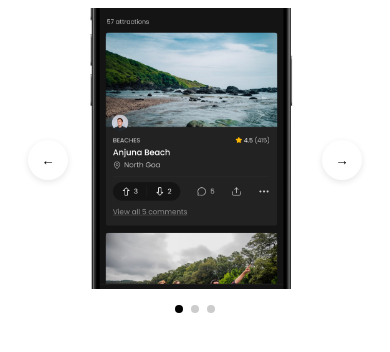
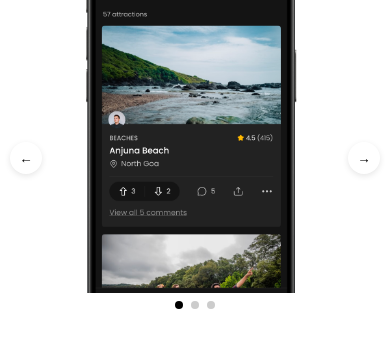
Before and after one commit to vipulchaudhary31/SwooshTrip, a plain HTML site: page carousel/index.html in a window 390 px wide. Drawn offline with Linux system fonts and the light colour scheme.

Commit message:
tried a fix to not break the layout on mobile

```diff
--- a/carousel/index.html
+++ b/carousel/index.html
@@ -1,7 +1,25 @@
 <!DOCTYPE html>
 <html>
 <head>
+  <meta name="viewport" content="width=device-width, initial-scale=1">
   <style>
+    * {
+      margin: 0;
+      padding: 0;
+      box-sizing: border-box;
+    }
+
+    html, body {
+      height: fit-content;
+      overflow: hidden;
+    }
+
+    body {
+      display: flex;
+      justify-content: center;
+      align-items: center;
+    }
+
     .carousel {
       position: relative;
       width: 100%;
@@ -11,6 +29,7 @@
       position: relative;
       overflow: hidden;
       width: 100%;
+      line-height: 0;
     }
 
     .carousel-slide {
@@ -20,10 +39,11 @@
       width: 100%;
       opacity: 0;
       transition: opacity 0.5s ease-in-out;
+      line-height: 0;
     }
 
     .carousel-slide.active {
-      position: relative;  /* This is the key change */
+      position: relative;
       opacity: 1;
     }
 
@@ -53,13 +73,17 @@
       pointer-events: auto;
       box-shadow: 0 2px 6px rgba(0,0,0,0.1);
       margin: 0 20px;
+      display: flex;
+      align-items: center;
+      justify-content: center;
     }
 
     .carousel-dots {
       display: flex;
       justify-content: center;
       gap: 8px;
-      margin-top: 16px;
+      padding: 12px 0;
+      line-height: 0;
     }
 
     .dot {
@@ -74,6 +98,18 @@
 
     .dot.active {
       background: #000;
+    }
+
+    @media (max-width: 768px) {
+      .carousel-button {
+        width: 32px;
+        height: 32px;
+        margin: 0 10px;
+      }
+
+      .carousel-dots {
+        padding: 8px 0;
+      }
     }
   </style>
 </head>
```
Also changed, not shown: 1 other file.
